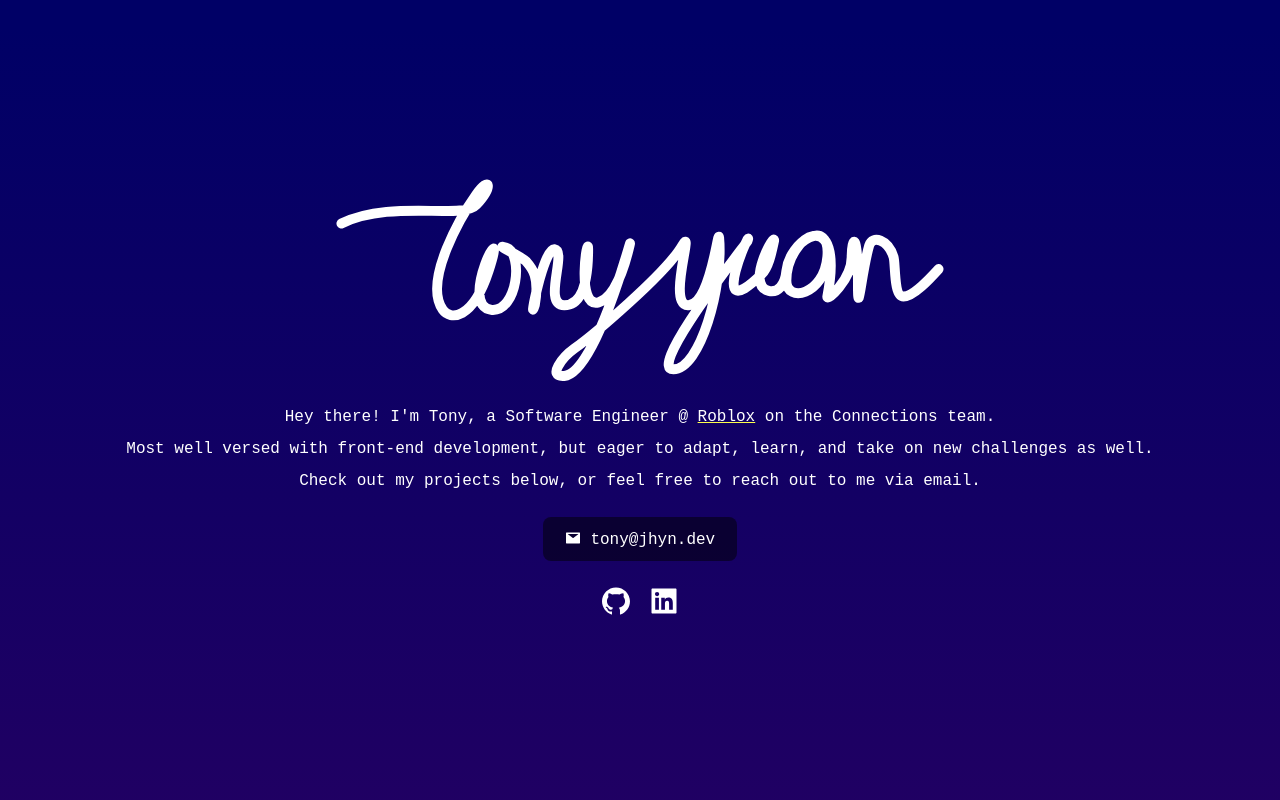
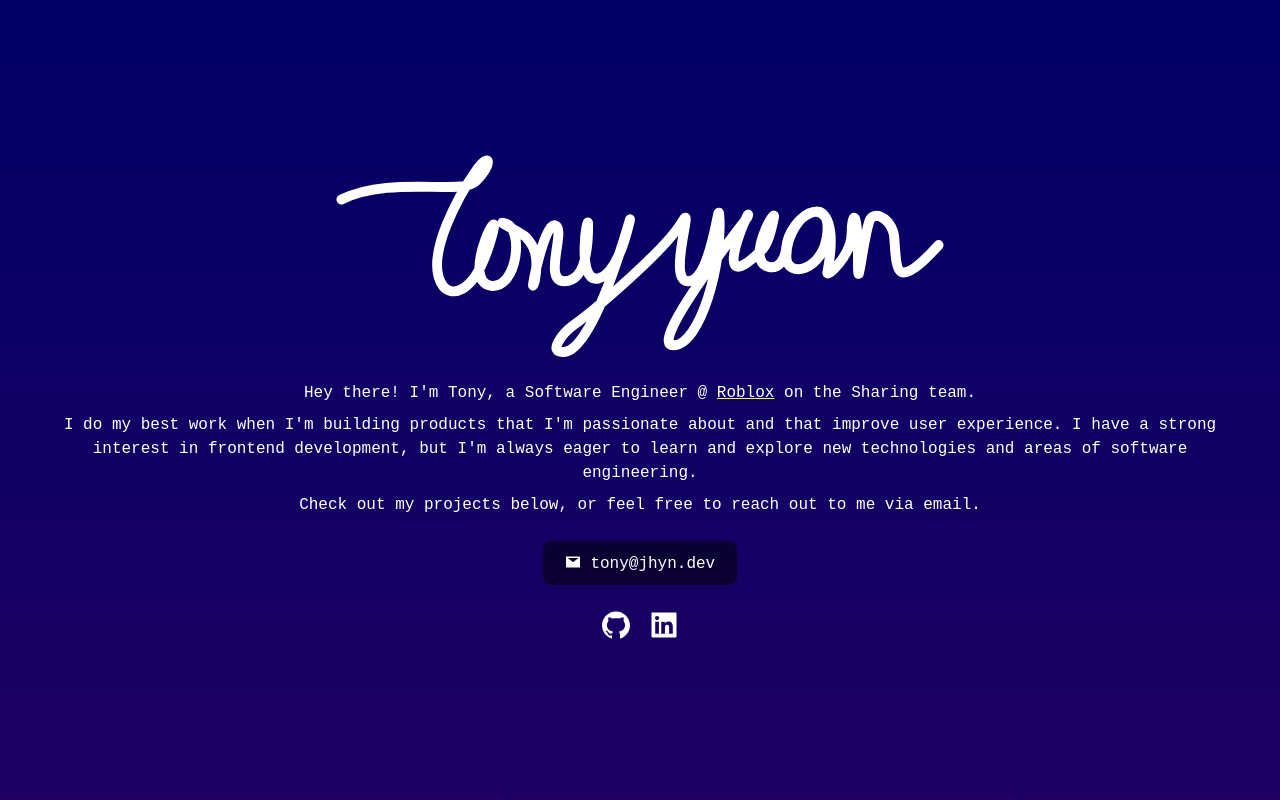
Before and after one commit to jhyn1687/jhyn1687.github.io, a React (Vite) app: page / in a window 1280 px wide. Shown: the top 800 px of the page. Built offline with nearby package versions, Linux system fonts and the light colour scheme; no server answers; the database is empty; a web font is replaced by a local one.

Commit message:
update bio

```diff
--- a/src/components/Home.jsx
+++ b/src/components/Home.jsx
@@ -47,10 +47,10 @@ function Home() {
             >
               Roblox
             </motion.span>{' '}
-            on the Connections team.
+            on the Sharing team.
           </p>
           <p>
-            Most well versed with front-end development, but eager to adapt, learn, and take on new challenges as well.
+            I do my best work when I'm building products that I'm passionate about and that improve user experience. I have a strong interest in frontend development, but I'm always eager to learn and explore new technologies and areas of software engineering.
           </p>
           <p>Check out my projects below, or feel free to reach out to me via email.</p>
         </div>
```
